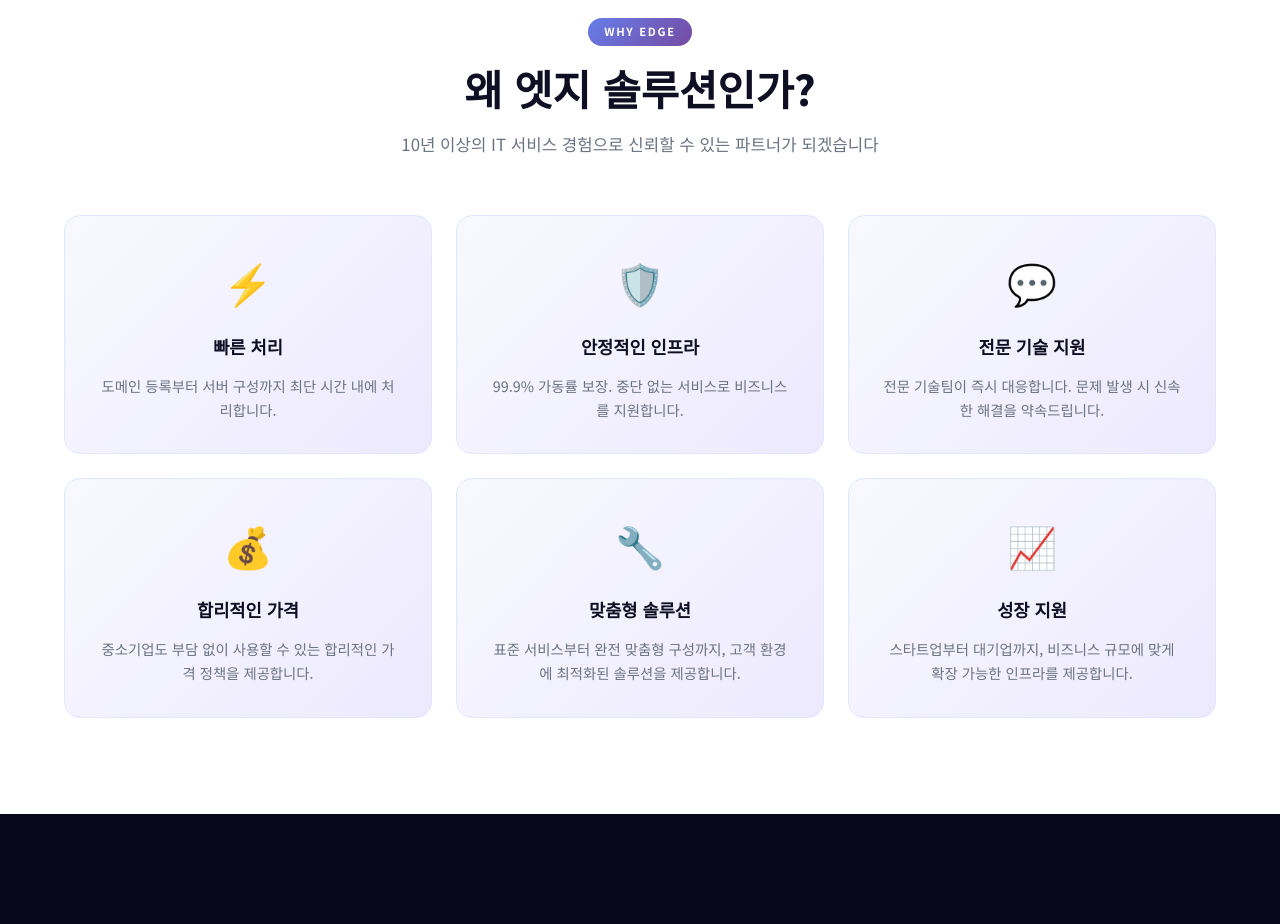
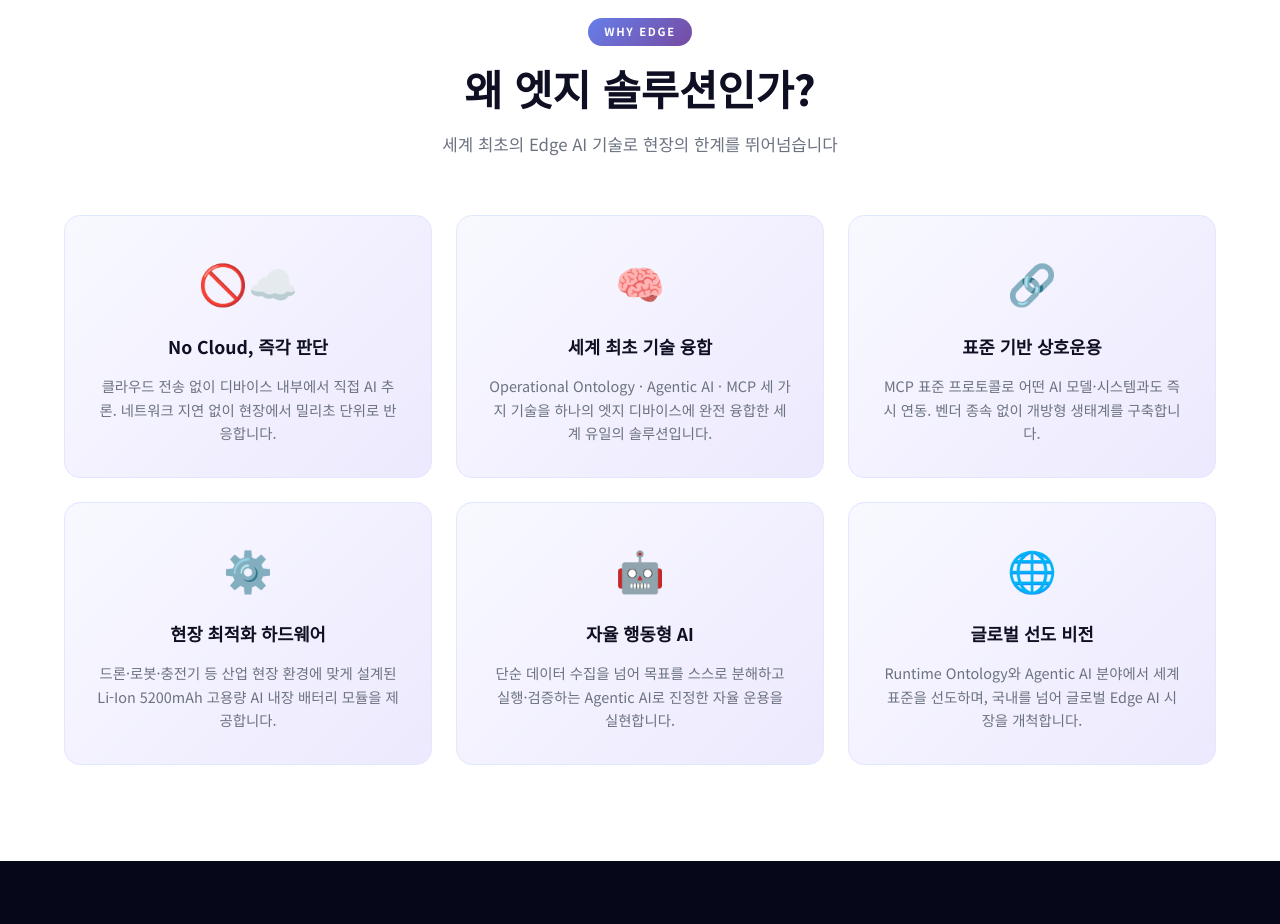
Before and after one commit to myungdae/edge, a plain HTML site: page index.html in a window 1280 px wide. Shown: the part 2240-3164 px from the top of the page. Drawn offline with Linux system fonts and the light colour scheme.

Commit message:
feat: Rewrite Why Edge section to reflect Edge AI company strengths

```diff
--- a/index.html
+++ b/index.html
@@ -176,39 +176,39 @@
       <div class="section-header">
         <div class="section-badge">Why Edge</div>
         <h2 class="section-title">왜 엣지 솔루션인가?</h2>
-        <p class="section-desc">10년 이상의 IT 서비스 경험으로 신뢰할 수 있는 파트너가 되겠습니다</p>
+        <p class="section-desc">세계 최초의 Edge AI 기술로 현장의 한계를 뛰어넘습니다</p>
       </div>
 
       <div class="why-grid">
         <div class="why-card">
-          <div class="why-icon">⚡</div>
-          <h3>빠른 처리</h3>
-          <p>도메인 등록부터 서버 구성까지 최단 시간 내에 처리합니다.</p>
+          <div class="why-icon">🚫☁️</div>
+          <h3>No Cloud, 즉각 판단</h3>
+          <p>클라우드 전송 없이 디바이스 내부에서 직접 AI 추론. 네트워크 지연 없이 현장에서 밀리초 단위로 반응합니다.</p>
         </div>
         <div class="why-card">
-          <div class="why-icon">🛡️</div>
-          <h3>안정적인 인프라</h3>
-          <p>99.9% 가동률 보장. 중단 없는 서비스로 비즈니스를 지원합니다.</p>
+          <div class="why-icon">🧠</div>
+          <h3>세계 최초 기술 융합</h3>
+          <p>Operational Ontology · Agentic AI · MCP 세 가지 기술을 하나의 엣지 디바이스에 완전 융합한 세계 유일의 솔루션입니다.</p>
         </div>
         <div class="why-card">
-          <div class="why-icon">💬</div>
-          <h3>전문 기술 지원</h3>
-          <p>전문 기술팀이 즉시 대응합니다. 문제 발생 시 신속한 해결을 약속드립니다.</p>
+          <div class="why-icon">🔗</div>
+          <h3>표준 기반 상호운용</h3>
+          <p>MCP 표준 프로토콜로 어떤 AI 모델·시스템과도 즉시 연동. 벤더 종속 없이 개방형 생태계를 구축합니다.</p>
         </div>
         <div class="why-card">
-          <div class="why-icon">💰</div>
-          <h3>합리적인 가격</h3>
-          <p>중소기업도 부담 없이 사용할 수 있는 합리적인 가격 정책을 제공합니다.</p>
+          <div class="why-icon">⚙️</div>
+          <h3>현장 최적화 하드웨어</h3>
+          <p>드론·로봇·충전기 등 산업 현장 환경에 맞게 설계된 Li-Ion 5200mAh 고용량 AI 내장 배터리 모듈을 제공합니다.</p>
         </div>
         <div class="why-card">
-          <div class="why-icon">🔧</div>
-          <h3>맞춤형 솔루션</h3>
-          <p>표준 서비스부터 완전 맞춤형 구성까지, 고객 환경에 최적화된 솔루션을 제공합니다.</p>
+          <div class="why-icon">🤖</div>
+          <h3>자율 행동형 AI</h3>
+          <p>단순 데이터 수집을 넘어 목표를 스스로 분해하고 실행·검증하는 Agentic AI로 진정한 자율 운용을 실현합니다.</p>
         </div>
         <div class="why-card">
-          <div class="why-icon">📈</div>
-          <h3>성장 지원</h3>
-          <p>스타트업부터 대기업까지, 비즈니스 규모에 맞게 확장 가능한 인프라를 제공합니다.</p>
+          <div class="why-icon">🌐</div>
+          <h3>글로벌 선도 비전</h3>
+          <p>Runtime Ontology와 Agentic AI 분야에서 세계 표준을 선도하며, 국내를 넘어 글로벌 Edge AI 시장을 개척합니다.</p>
         </div>
       </div>
     </div>
```
